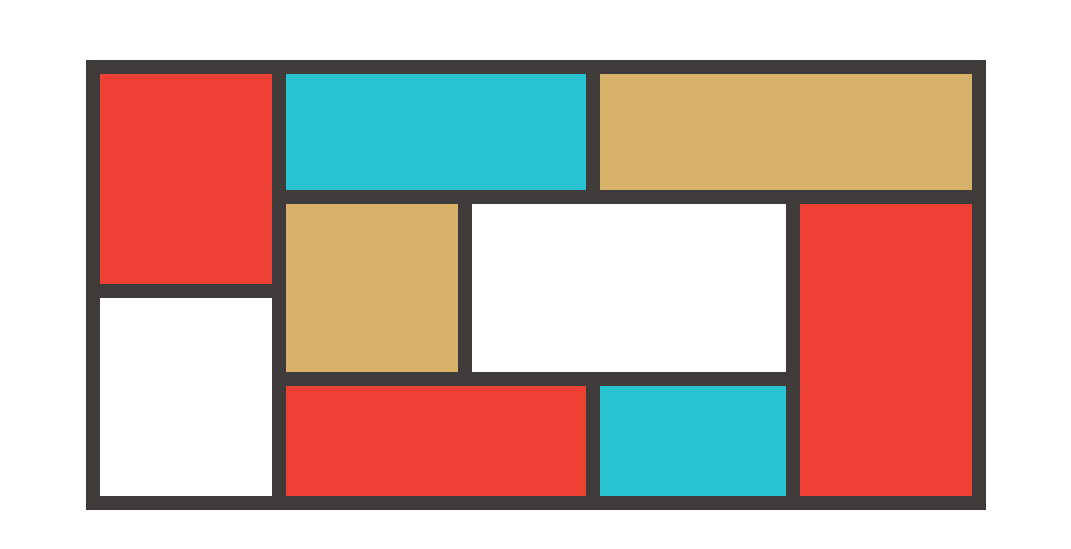
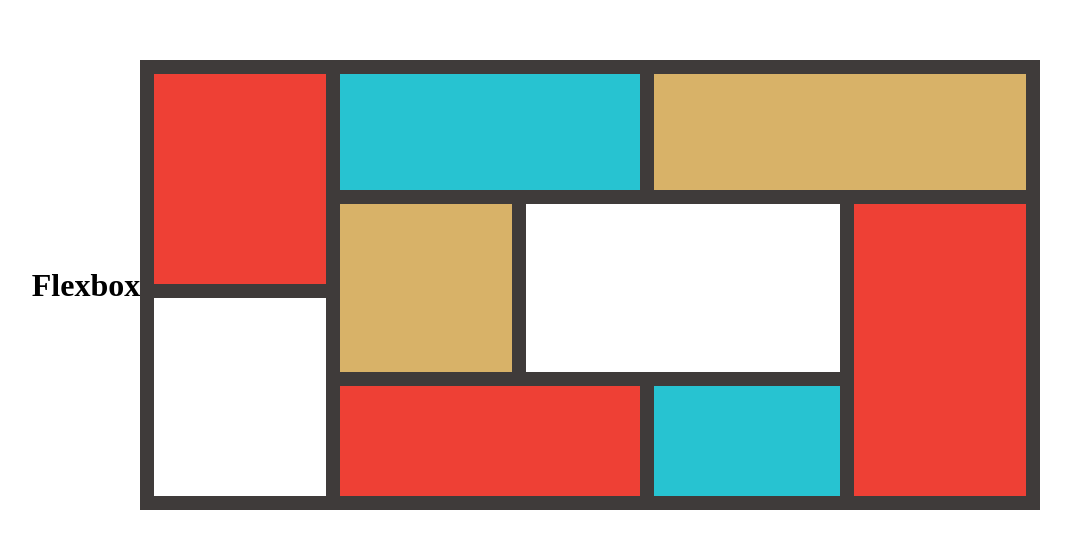
Before and after one commit to ruhulpavel00/flexbox, a plain HTML site: page index.html in a window 1280 px wide. Shown: the part 115-664 px from the top of the page, without its empty margins (104-1175 px from the left). Drawn offline with Linux system fonts and the light colour scheme.

Commit message:
Add header to index.html

```diff
--- a/index.html
+++ b/index.html
@@ -7,6 +7,7 @@
     <link rel="stylesheet" href="style.css">
 </head>
 <body>
+    <h1>Flexbox</h1>
     <div class="main-container">
         <!-- Left Side Column -->
         <div class="left-side">
```
